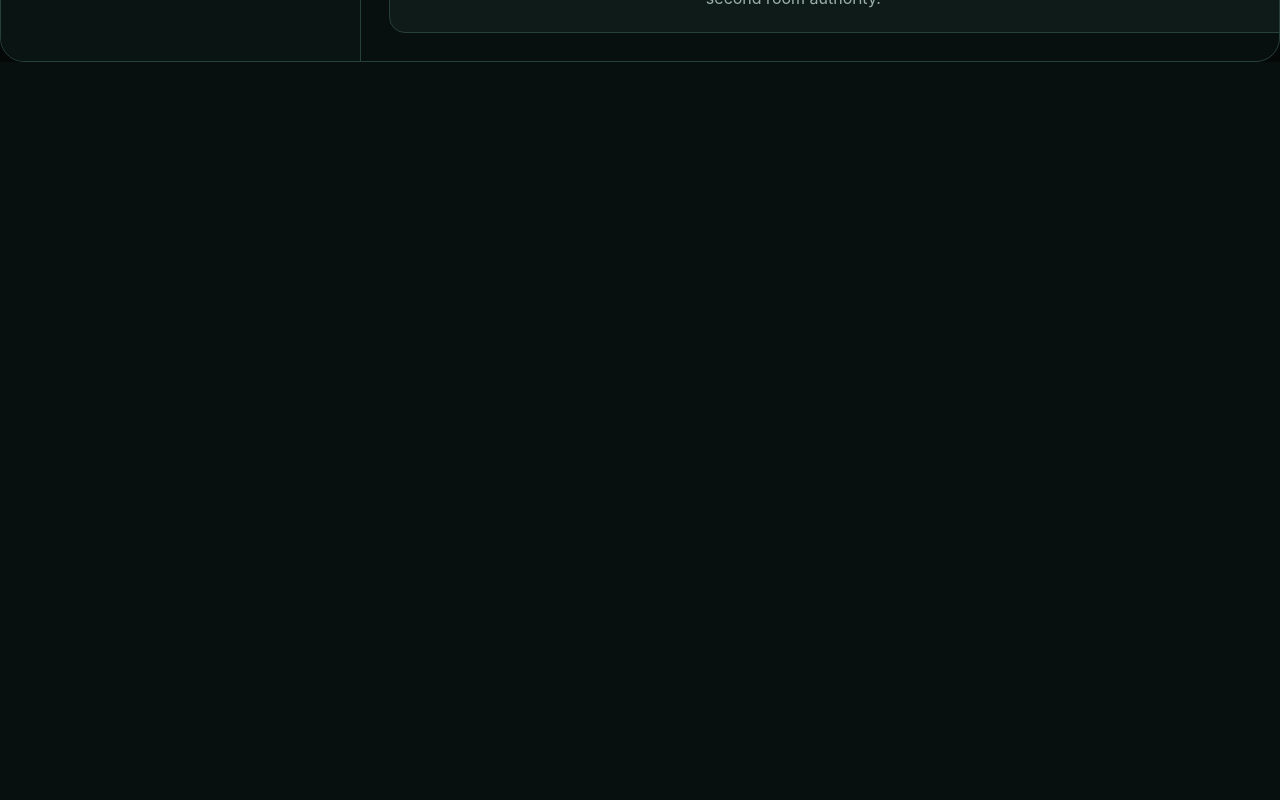
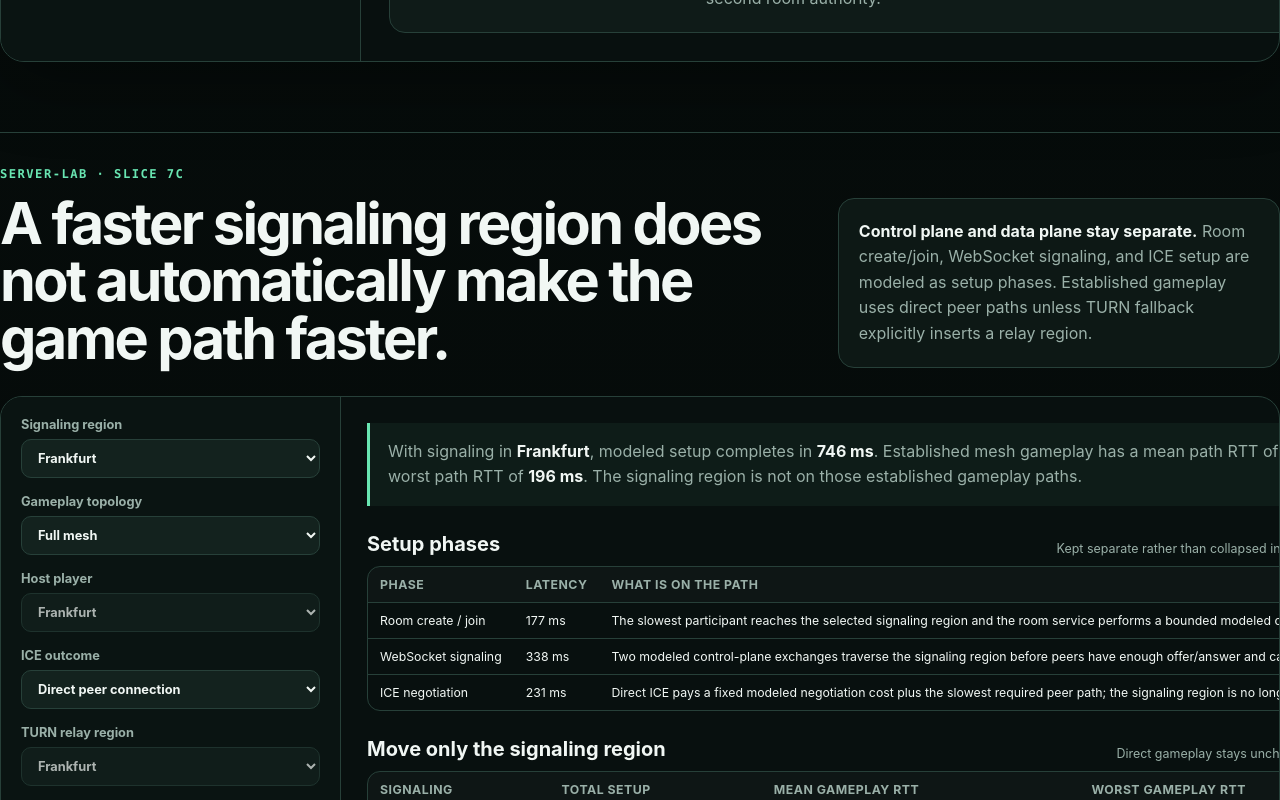
Before and after one commit to moritzbrantner/server-lab, a Next.js app in the folder web/: page /global in a window 1280 px wide. Shown: the part 3800-4600 px from the top of the page. Before the commit the page ends 3862 px from the top, so only its background shows below. Built offline with nearby package versions, Linux system fonts and the light colour scheme.

Commit message:
Publish gameplay latency panel

```diff
--- a/web/app/global/page.tsx
+++ b/web/app/global/page.tsx
@@ -1,3 +1,4 @@
+import { GameplayLatencyLab } from "@/components/gameplay-latency-lab";
 import { GlobalIngressLab } from "@/components/global-ingress-lab";
 import { RoomAuthorityLab } from "@/components/room-authority-lab";
 
@@ -6,6 +7,7 @@ export default function GlobalPage() {
     <>
       <GlobalIngressLab />
       <RoomAuthorityLab />
+      <GameplayLatencyLab />
     </>
   );
 }
```
